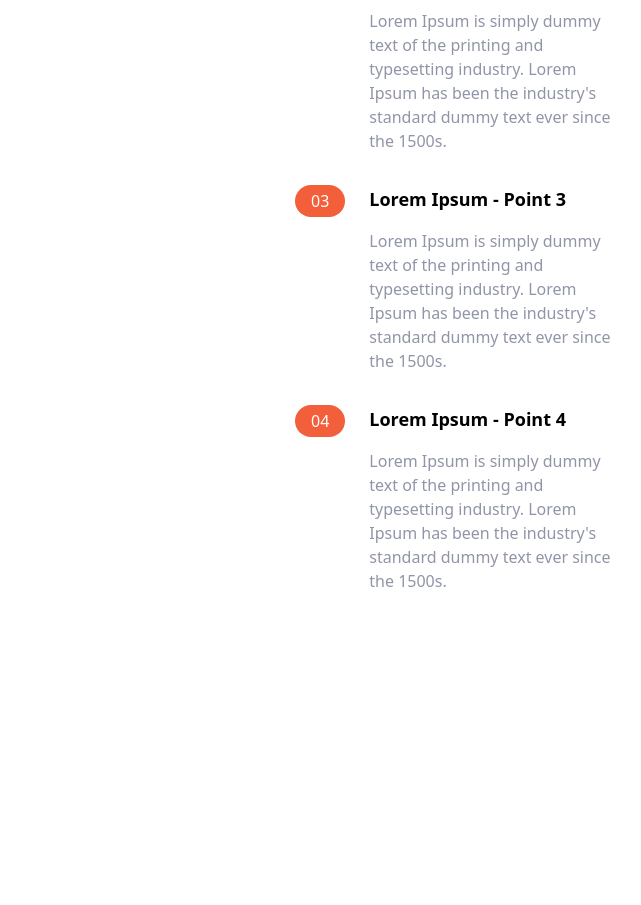
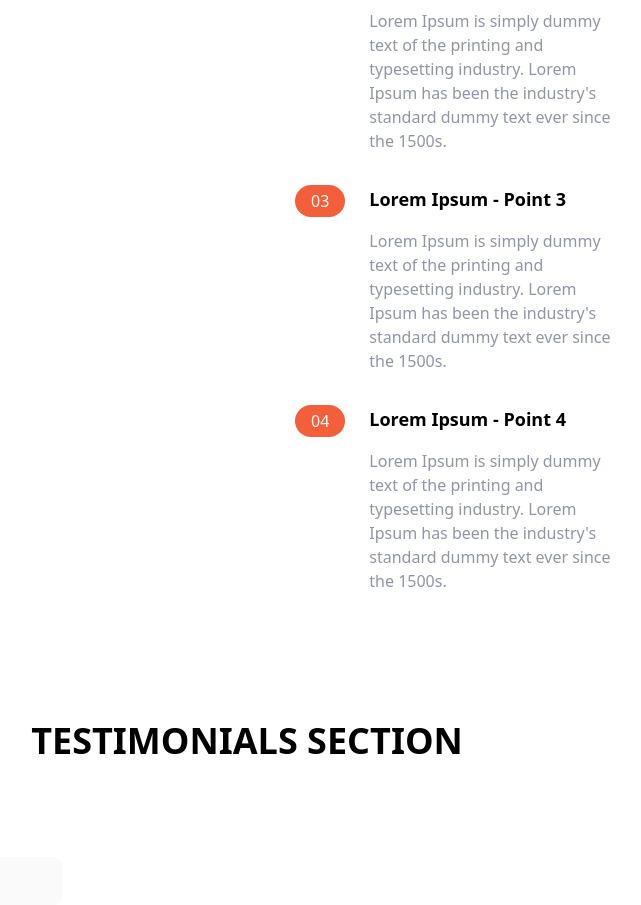
Before and after one commit to lutfiqaraman/landingpagetailwindproject, a website: page index.html in a window 1280 px wide. Shown: the part 891-1796 px from the top of the page, without its empty margins (393-1034 px from the left). Before the commit the page ends 1484 px from the top, so only its background shows below. Drawn offline with Linux system fonts and the light colour scheme.

Commit message:
build the testimonials section

```diff
--- a/index.html
+++ b/index.html
@@ -25,7 +25,7 @@
     </div>
 </nav>
 
-<!-- Hero section -->
+<!-- Hero section :: START -->
 <section id="hero">
     <div class="container flex flex-col-reverse md:flex-row items-center px-6 mx-auto mt-10 space-y-0 md:space-y-0">
         <!-- left part of hero section-->
@@ -47,8 +47,9 @@
         </div>
     </div>
 </section>
+<!-- Hero section :: END -->
 
-<!-- features section -->
+<!-- FEATURES section :: START -->
 <section id="features">
     <div class="container flex flex-col px-4 mx-auto mt-10 space-y-12 md:space-y-0 md:flex-row">
         <!-- What's different -->
@@ -161,5 +162,22 @@
         </div>
     </div>
 </section>
+<!-- FEATURES section :: END -->
+
+<!-- Testimonials section :: START -->
+<section id="testimonials">
+    <div class="max-w-6xl px-5 mx-auto mt-32 text-center">
+        <h2 class="text-4xl font-bold text-center uppercase">
+            testimonials section
+        </h2>
+        <div class="flex flex-col mt-24 md:flex-row md:space-x-6">
+            <div class="flex flex-col items-center p-6 space-y-6 rounded-lg bg-veryLightGray md:w-1/3">
+
+            </div>
+        </div>
+    </div>
+</section>
+<!-- Testimonials section :: END -->
+
 </body>
 </html>
```
Also changed, not shown: css/main.css.
